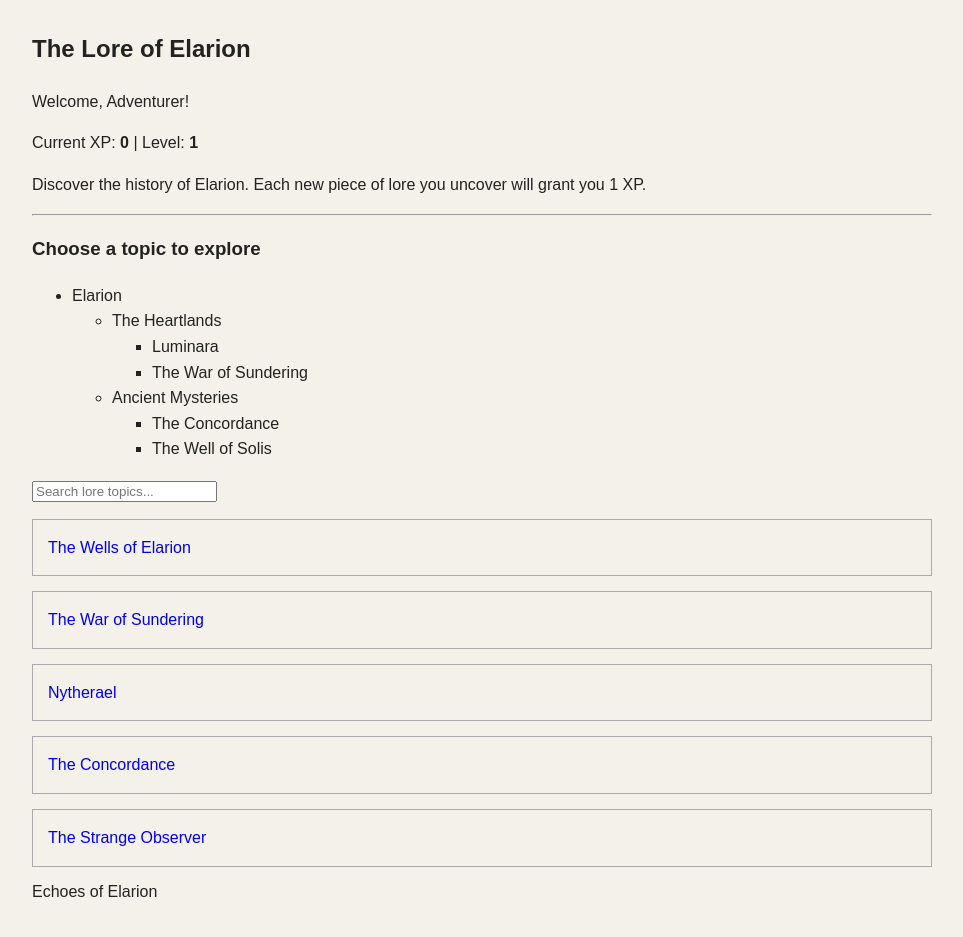
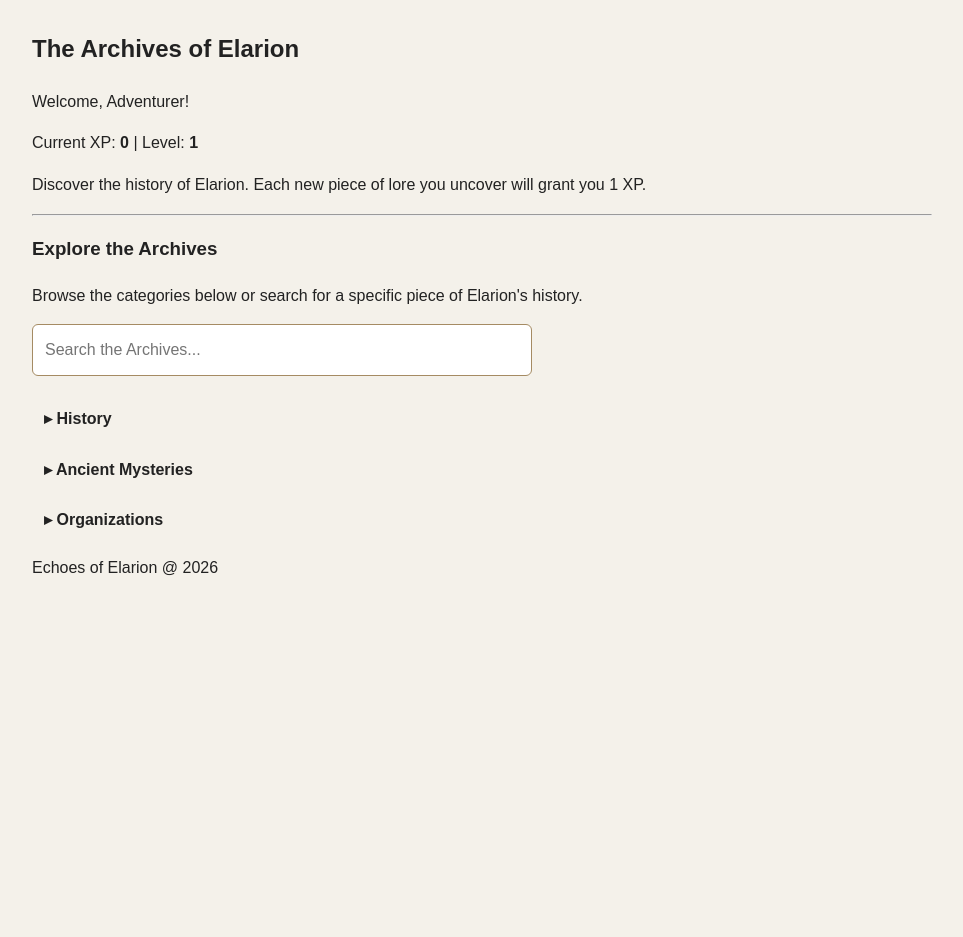
Before and after one commit to carteraymond/EchoesofElarionV2_ElectricBoogaloo, a Django app: page /lore/ in a window 1280 px wide. Shown: the part 144-1081 px from the top of the page, without its empty margins (158-1121 px from the left). After the commit the page ends 720 px from the top, so only its background shows below. Run offline with Django 5.2, Linux system fonts and the light colour scheme.

Commit message:
Refactored Lore, Combining Search and Recursive Hierarchy list into the Elarion Lore Management System

```diff
--- a/lore/templates/lore/home.html
+++ b/lore/templates/lore/home.html
@@ -7,7 +7,7 @@ Echoes of Elarion | Lore
 
 {% block content %}
 
-<h2>The Lore of Elarion</h2>
+<h2>The Archives of Elarion</h2>
 
 <p>
     Welcome, {{ player_name }}!
@@ -26,27 +26,27 @@ Echoes of Elarion | Lore
 
 <hr>
 
-<h3>Choose a topic to explore</h3>
-<div id="lore-tree"></div>
+<h3>Explore the Archives</h3>
+
+<p>
+    Browse the categories below or search for a specific
+    piece of Elarion's history.
+</p>
+
+{{ lore_entries|json_script:"lore-data" }}
 
 <input
     type="search"
     id="lore-search"
-    placeholder="Search lore topics..."
+    placeholder="Search the Archives..."
+    aria-label="Search the Archives of Elarion"
 >
 
-<div id="lore-list">
-    {% for key, lore in lore_entries.items %}
+<div id="lore-tree"></div>
 
-        <div class="lore-entry">
-            <a href="?topic={{ key }}">
-                {{ lore.title }}
-            </a>
-        </div>
-
-    {% endfor %}
-</div>
-
+<p id="no-results" hidden>
+    No matching lore found.
+</p>
 <p id="no-results" hidden>
     No matching lore found.
 </p>
@@ -89,7 +89,6 @@ Echoes of Elarion | Lore
 
 {% endblock %}
 {% block scripts %}
-{{ block.super }}
+    {{ block.super }}
     <script src="{% static 'js/lore.js' %}"></script>
-    <script src="{% static 'js/lore-tree.js' %}"></script>
 {% endblock %}
--- a/static/css/style.css
+++ b/static/css/style.css
@@ -29,6 +29,113 @@ nav a:hover {
 
 main {
     line-height: 1.6;
+}
+
+.lore-category {
+    display: block;
+    background: transparent;
+    border: none;
+    padding: 8px 12px;
+    font: inherit;
+    font-weight: bold;
+    color: inherit;
+    cursor: pointer;
+    text-align: left;
+}
+
+.lore-category:hover {
+    background-color: rgba(139, 105, 20, 0.12);
+}
+
+.lore-category:focus-visible {
+    outline: 2px solid currentColor;
+    outline-offset: 2px;
+}
+
+#lore-tree ul {
+    list-style-type: none;
+    padding-left: 20px;
+}
+/* Archives of Elarion */
+
+#lore-search {
+    display: block;
+    width: 100%;
+    max-width: 500px;
+    padding: 12px;
+    margin: 15px 0 20px;
+    border: 1px solid #a58b63;
+    border-radius: 6px;
+    font: inherit;
+}
+
+#lore-tree ul {
+    list-style: none;
+    padding-left: 22px;
+    margin: 6px 0;
+}
+
+#lore-tree > ul {
+    padding-left: 0;
+}
+
+#lore-tree li {
+    margin: 5px 0;
+}
+
+.lore-category {
+    display: block;
+    width: 100%;
+    padding: 10px 12px;
+    background: transparent;
+    border: none;
+    border-radius: 5px;
+    color: inherit;
+    font: inherit;
+    font-weight: bold;
+    text-align: left;
+    cursor: pointer;
+}
+
+.lore-category::before {
+    content: "▸ ";
+}
+
+.lore-category[aria-expanded="true"]::before {
+    content: "▾ ";
+}
+
+.lore-category:hover {
+    background-color: rgba(139, 105, 20, 0.12);
+}
+
+.lore-category:focus-visible,
+.lore-link:focus-visible {
+    outline: 2px solid currentColor;
+    outline-offset: 2px;
+}
+
+.lore-link {
+    display: block;
+    padding: 8px 12px;
+    border-radius: 5px;
+    text-decoration: none;
+}
+
+.lore-link:hover {
+    background-color: rgba(139, 105, 20, 0.12);
+    text-decoration: underline;
+}
+
+#no-results {
+    padding: 12px;
+    font-style: italic;
+}
+
+/* Respect HTML's hidden attribute even with display rules. */
+#lore-tree [hidden],
+#no-results[hidden] {
+    display: none;
 }
 
 .lore-entry {
--- a/static/js/lore-tree.js
+++ /dev/null
@@ -1,54 +0,0 @@
-const loreTree = {
-    title: "Elarion",
-    children: [
-        {
-            title: "The Heartlands",
-            children: [
-                { title: "Luminara", children: [] },
-                { title: "The War of Sundering", children: [] }
-            ]
-        },
-        {
-            title: "Ancient Mysteries",
-            children: [
-                { title: "The Concordance", children: [] },
-                { title: "The Well of Solis", children: [] }
-            ]
-        }
-    ]
-};
-
-function displayLoreTree(node) {
-    console.log(node.title);
-
-    node.children.forEach(child => {
-        displayLoreTree(child);
-    });
-}
-
-displayLoreTree(loreTree);
-
-function createLoreNode(node) {
-    const item = document.createElement("li");
-    item.textContent = node.title;
-
-    if (node.children.length > 0) {
-        const childList = document.createElement("ul");
-
-        node.children.forEach(child => {
-            childList.appendChild(createLoreNode(child));
-        });
-
-        item.appendChild(childList);
-    }
-
-    return item;
-}
-
-const treeContainer = document.querySelector("#lore-tree");
-
-if (treeContainer) {
-    const rootList = document.createElement("ul");
-    rootList.appendChild(createLoreNode(loreTree));
-    treeContainer.appendChild(rootList);
-}
--- a/static/js/lore.js
+++ b/static/js/lore.js
@@ -1,49 +1,183 @@
-const loreEntries = Array.from(
-    document.querySelectorAll(".lore-entry")
-);
+// 1. Read the lore data supplied by Django.
+const loreDataElement = document.querySelector("#lore-data");
+const loreData = JSON.parse(loreDataElement.textContent);
 
+// 2. Define the hierarchy.
+const loreTree = {
+    title: "Elarion",
+    children: [
+        {
+            title: "History",
+            children: [
+                { key: "sundering", children: [] }
+            ]
+        },
+        {
+            title: "Ancient Mysteries",
+            children: [
+                { key: "wells", children: [] },
+                { key: "nytherael", children: [] },
+                { key: "observer", children: [] }
+            ]
+        },
+        {
+            title: "Organizations",
+            children: [
+                { key: "concordance", children: [] }
+            ]
+        }
+    ]
+};
+
+// 3. Remember which categories are expanded.
+const expandedCategories = new Set();
+
+// 4. Recursively search the hierarchy.
+function matchesSearch(node, searchTerm) {
+    const title = node.key
+        ? loreData[node.key]?.title || ""
+        : node.title;
+
+    if (title.toLowerCase().includes(searchTerm)) {
+        return true;
+    }
+
+    return node.children.some(child =>
+        matchesSearch(child, searchTerm)
+    );
+}
+
+// 5. Recursively create HTML elements.
+function createLoreNode(node, searchTerm = "", showAll = false) {
+    const item = document.createElement("li");
+
+    if (node.key) {
+        const lore = loreData[node.key];
+
+        if (!lore) {
+            item.textContent = `Missing lore: ${node.key}`;
+            return item;
+        }
+
+        const link = document.createElement("a");
+        link.textContent = lore.title;
+        link.href = `?topic=${encodeURIComponent(node.key)}`;
+        link.classList.add("lore-link");
+
+        item.appendChild(link);
+    } else {
+        const categoryButton = document.createElement("button");
+        categoryButton.type = "button";
+        categoryButton.textContent = node.title;
+        categoryButton.classList.add("lore-category");
+
+        item.appendChild(categoryButton);
+    }
+
+    const nodeTitle = node.key
+        ? loreData[node.key]?.title || ""
+        : node.title;
+
+    const categoryMatches =
+        !node.key &&
+        searchTerm !== "" &&
+        nodeTitle.toLowerCase().includes(searchTerm);
+
+    const showAllChildren = showAll || categoryMatches;
+
+    if (node.children.length > 0) {
+        const childList = document.createElement("ul");
+
+        // During search, matching branches expand automatically.
+        // Otherwise, restore the player's expanded categories.
+        childList.hidden =
+            searchTerm === "" &&
+            !expandedCategories.has(node.title);
+
+        node.children
+            .filter(child =>
+                showAllChildren || matchesSearch(child, searchTerm)
+            )
+            .forEach(child => {
+                childList.appendChild(
+                    createLoreNode(child, searchTerm, showAllChildren)
+                );
+            });
+
+        const categoryButton = item.querySelector(".lore-category");
+
+        if (categoryButton) {
+            categoryButton.setAttribute(
+                "aria-expanded",
+                String(!childList.hidden)
+            );
+
+            categoryButton.addEventListener("click", () => {
+                // Keep matching results visible during a search.
+                if (searchTerm !== "") {
+                    return;
+                }
+
+                childList.hidden = !childList.hidden;
+
+                if (childList.hidden) {
+                    expandedCategories.delete(node.title);
+                } else {
+                    expandedCategories.add(node.title);
+                }
+
+                categoryButton.setAttribute(
+                    "aria-expanded",
+                    String(!childList.hidden)
+                );
+            });
+        }
+
+        item.appendChild(childList);
+    }
+
+    return item;
+}
+
+// 6. Render the hierarchy.
+const treeContainer = document.querySelector("#lore-tree");
 const searchInput = document.querySelector("#lore-search");
+const noResults = document.querySelector("#no-results");
 
+function renderLoreTree(searchTerm = "") {
+    if (!treeContainer) {
+        return;
+    }
 
+    // Remove the previous HTML tree before rebuilding it.
+    treeContainer.replaceChildren();
 
-function searchLore() {
-    const searchTerm = searchInput.value.toLowerCase().trim();
+    const rootList = document.createElement("ul");
 
-    const matchingEntries = loreEntries.filter(entry => {
-        return entry.textContent.toLowerCase().includes(searchTerm);
+    const matchingCategories = loreTree.children.filter(child =>
+        matchesSearch(child, searchTerm)
+    );
+
+    matchingCategories.forEach(child => {
+        rootList.appendChild(createLoreNode(child, searchTerm));
     });
 
-    matchingEntries.forEach(entry => {
-        entry.hidden = false;
-    });
+    treeContainer.appendChild(rootList);
 
-    loreEntries.forEach(entry => {
-        if (!matchingEntries.includes(entry)) {
-            entry.hidden = true;
-        }
-    });
+    if (noResults) {
+        noResults.hidden =
+            searchTerm === "" || matchingCategories.length > 0;
+    }
+}
 
-const noResults = document.querySelector("#no-results");
-
-noResults.hidden = matchingEntries.length > 0;
-
-    console.log("Matching lore:", matchingEntries);
+// 7. Initialize the encyclopedia and listen for searches.
+if (treeContainer) {
+    renderLoreTree();
 }
 
 if (searchInput) {
-    searchInput.addEventListener("input", searchLore);
+    searchInput.addEventListener("input", () => {
+        const searchTerm = searchInput.value.toLowerCase().trim();
+        renderLoreTree(searchTerm);
+    });
 }
-
-// const loreEntries = Array.from(
-//     document.querySelectorAll(".lore-entry")
-// );
-
-// console.log("All lore entries:");
-// console.log(loreEntries.map(entry => entry.textContent.trim()));
-
-// const matchingEntries = loreEntries.filter(entry => {
-//     return entry.textContent.toLowerCase().includes("");
-// });
-
-// console.log("Matching entries:");
-// console.log(matchingEntries.map(entry => entry.textContent.trim()));
--- a/templatesShared/base.html
+++ b/templatesShared/base.html
@@ -35,7 +35,7 @@
     </main>
 
     <footer>
-        <p>Echoes of Elarion</p>
+        <p>Echoes of Elarion @ 2026</p>
     </footer>
     {% block scripts %}
         <script src="{% static 'js/main.js' %}"></script>
```
